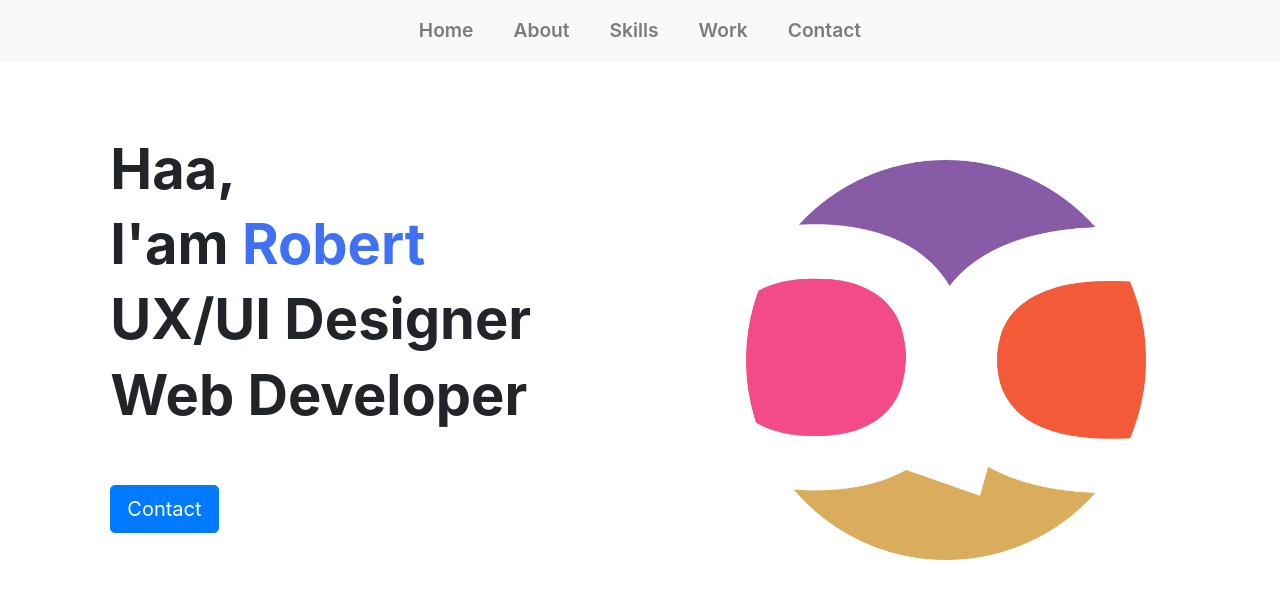
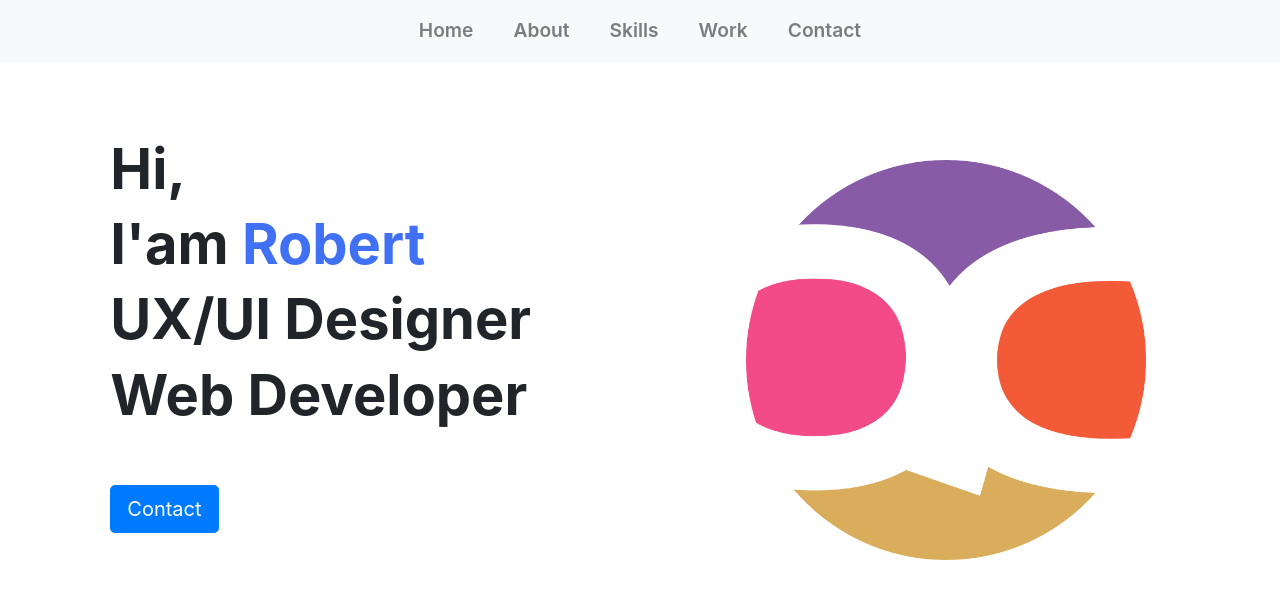
Before and after one commit to RobertNeaguQC/portfolio-site-v1, a plain HTML site: page index.html in a window 1280 px wide. Shown: the top 591 px of the page. Drawn offline with nearby package versions, Linux system fonts and the light colour scheme.

Commit message:
back to hi

```diff
--- a/index.html
+++ b/index.html
@@ -54,7 +54,7 @@ margin-top: 17vh;margin-bottom: 20vh;
 
         <div class="" >
           <h1 style="font-size: 3.5rem;
-          font-weight: 700;" >Haa,</h1>
+          font-weight: 700;" >Hi,</h1>
           <h1 style="font-size: 3.5rem;
           font-weight: 700;">I'am <Robert style="color: #4070F4;">Robert</span></h1>
           <h1 style="font-size: 3.5rem;
```
